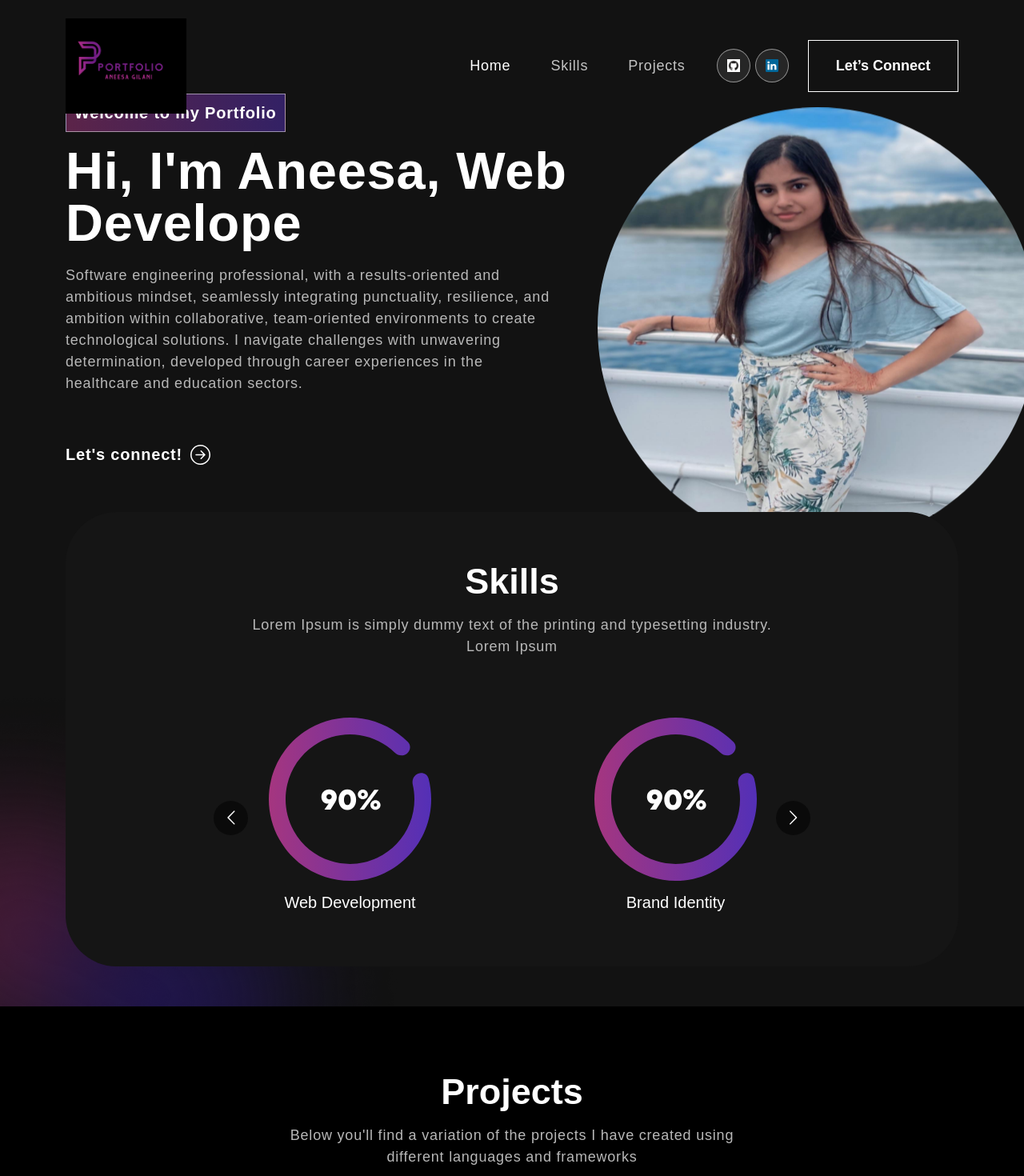
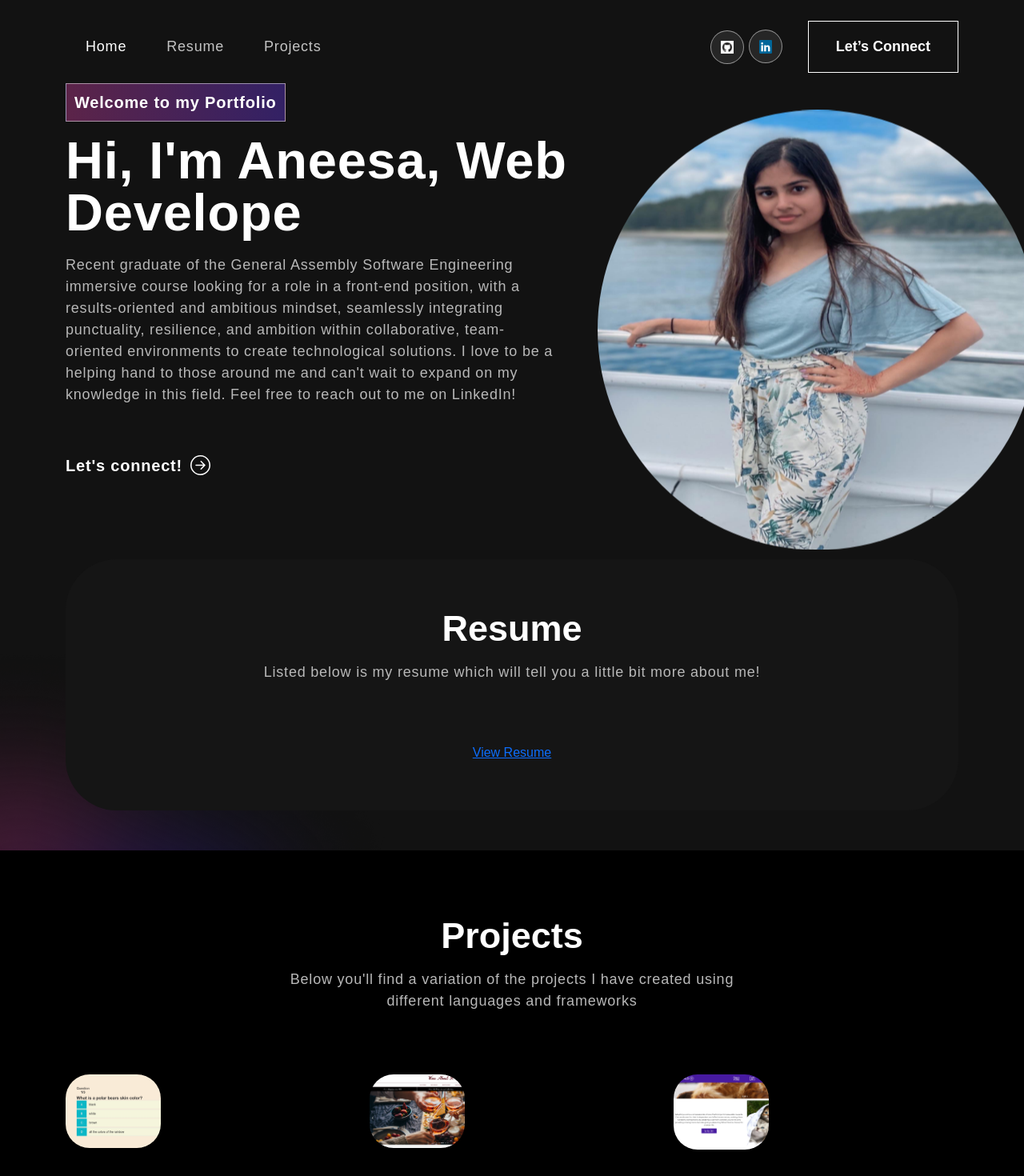
Before and after one commit to agilani14/aneesagilani.github.io, a React (Create React App) app in the folder portfolio/: page / in a window 1280 px wide. Shown: the top 1470 px of the page at 80% size. Built offline with nearby package versions, Linux system fonts and the light colour scheme.

Commit message:
update project and resume

```diff
--- a/portfolio/src/App.css
+++ b/portfolio/src/App.css
@@ -289,7 +289,7 @@ nav.navbar .navbar-toggler[aria-expanded="true"] .navbar-toggler-icon {
   border-radius: 64px;
   text-align: center;
   padding: 60px 50px;
-  margin-top: -60px;
+  margin-top: -1px;
 }
 .skill h2 {
 	font-size: 45px;
@@ -397,6 +397,8 @@ nav.navbar .navbar-toggler[aria-expanded="true"] .navbar-toggler-icon {
   overflow: hidden;
   margin-bottom: 24px;
 }
+
+
 .proj-imgbx::before {
   content: "";
   background: linear-gradient(90.21deg, #AA367C -5.91%, #4A2FBD 111.58%);
@@ -444,6 +446,7 @@ nav.navbar .navbar-toggler[aria-expanded="true"] .navbar-toggler-icon {
   z-index: -4;
 }
 
+
 .footer {
   padding: 0 0 30px 0;
   background-image: url('./components/img/footer-bg.png');
--- a/portfolio/src/components/Banner.js
+++ b/portfolio/src/components/Banner.js
@@ -47,7 +47,7 @@ export const Banner = () => {
           <Col xs={12} md={6} xl={7}>
             <span className="tagline"> Welcome to my Portfolio</span>
             <h1> {"Hi, I'm Aneesa,"}<span className="wrap"> {text} </span> </h1>
-            <p> Software engineering professional, with a results-oriented and ambitious mindset, seamlessly integrating punctuality, resilience, and ambition within collaborative, team-oriented environments to create technological solutions. I navigate challenges with unwavering determination, developed through career experiences in the healthcare and education sectors.</p>
+            <p> Recent graduate of the General Assembly Software Engineering immersive course looking for a role in a front-end position, with a results-oriented and ambitious mindset, seamlessly integrating punctuality, resilience, and ambition within collaborative, team-oriented environments to create technological solutions. I love to be a helping hand to those around me and can't wait to expand on my knowledge in this field. Feel free to reach out to me on LinkedIn!</p>
             <button onClick={() => console.log('connect')}>Let's connect!<ArrowRightCircle size = {25} /> </button>
           </Col>
           <Col xs={12} md={6} xl={5}>
--- a/portfolio/src/components/NavBar.js
+++ b/portfolio/src/components/NavBar.js
@@ -1,6 +1,6 @@
 import { useState, useEffect } from "react";
 import { Navbar, Nav, Container } from "react-bootstrap";
- import logo from '../components/img/logo.png';
+//  import logo from '../components/img/logo.png';
 import navIcon1 from '../components/img/nav-icon1.png';
 import navIcon2 from '../components/img/nav-icon2.svg';
 
@@ -31,26 +31,27 @@ export const NavBar = () => {
 
       <Navbar expand="md" className={scrolled ? "scrolled" : ""}>
         <Container>
-          <Navbar.Brand href="/">
-            {<img src={logo} alt="Logo" />}
-          </Navbar.Brand>
+          {/* <Navbar.Brand href="/"> */}
+            {/* {<img src={logo} alt="Logo" />} */}
+          {/* </Navbar.Brand> */}
           <Navbar.Toggle aria-controls="basic-navbar-nav">
             <span className="navbar-toggler-icon"></span>
           </Navbar.Toggle>
           <Navbar.Collapse id="basic-navbar-nav">
-            <Nav className="ms-auto">
+            <Nav>
               <Nav.Link href="#home" className={activeLink === 'home' ? 'active navbar-link' : 'navbar-link'} onClick={() => onUpdateActiveLink('home')}>Home</Nav.Link>
-              <Nav.Link href="#skills" className={activeLink === 'skills' ? 'active navbar-link' : 'navbar-link'} onClick={() => onUpdateActiveLink('skills')}>Skills</Nav.Link>
+              <Nav.Link href="#skills" className={activeLink === 'Resume' ? 'active navbar-link' : 'navbar-link'} onClick={() => onUpdateActiveLink('resume')}>Resume</Nav.Link>
               <Nav.Link href="#projects" className={activeLink === 'projects' ? 'active navbar-link' : 'navbar-link'} onClick={() => onUpdateActiveLink('projects')}>Projects</Nav.Link>
-            </Nav>
-            <Nav className="social-icons">
-            <span className="navbar-text">
+          </Nav>
+          <Nav className="ms-auto">
+            <Nav.Link href="#social-icons">
               <div className="social-icon">
                 <a href="https://github.com/agilani14"><img src={navIcon1} alt="Github" /></a>
                 <a href="https://www.linkedin.com/in/aneesa-gilani/"><img src={navIcon2} alt="Linked" /></a>
               </div>
-              </span>
-          </Nav>
+              </Nav.Link>
+           </Nav>
+
           <span className="navbar-text">
                 <button className="vvd"><span>Let’s Connect</span></button>
 
--- a/portfolio/src/components/Projects.js
+++ b/portfolio/src/components/Projects.js
@@ -1,33 +1,32 @@
-import { Col, Container, Tab, Row, Nav} from "react-bootstrap";
+import React from "react";
+import { Col, Container, Tab, Row, Nav } from "react-bootstrap";
 import { ProjectCard } from "./ProjectCard";
 import projImg1 from "../components/img/project-img1.png";
 import projImg2 from "../components/img/project-img2.png";
 import projImg3 from "../components/img/project-img3.png";
-// import colorSharp2 from "../components/img/color-sharp2.png";
-
 
 export const Projects = () => {
-
   const projects = [
     {
       title: "Trivia",
       description: "A short, but fun-filled trivia game created using HTML, CSS, and some JavaScript. This was one of the first projects built during the bootcamp",
       imgUrl: projImg1,
-      link: "basictriviagame.netlify.app",
+      link: "https://basictriviagame.netlify.app", // Updated link
     },
     {
       title: "WineAboutIt",
       description: "An e-commerce website dedicated to wine lovers created by me, along with three other teammates. This was created using Tailwinds CSS, React/Redux, Axios, Node.js",
       imgUrl: projImg2,
-      link: "https://wineaboutit.netlify.app/",
+      link: "https://wineaboutit.netlify.app",
     },
     {
       title: "PetPals",
       description: "This website was created during the final week of the bootcamp in a group of 7 people. It is an adoption website where you can theoretically search/filter through for any cat/dog that you might want. Created using Django, Python, Postgresql, React, and CSS",
       imgUrl: projImg3,
-      link: "https://sei-petpals.netlify.app/",
-    }
-  ]
+      link: "https://sei-petpals.netlify.app",
+    },
+  ];
+
   return (
     <section className="project" id="project">
       <Container>
@@ -35,44 +34,32 @@ export const Projects = () => {
           <Col>
             <h2>Projects</h2>
             <p>Below you'll find a variation of the projects I have created using different languages and frameworks</p>
-            <Tab.Container id = "projects-tabs" defaultActiveKey="first">
-            <Nav variant="pills" className="nav-pills mb-5 justify-content-center align-items-center"id="pills-tab">
-              {/* <Nav.Item> */}
-                {/* <Nav.Link eventKey = "first">Tab One</Nav.Link> */}
-              {/* </Nav.Item> */}
-              {/* <Nav.Item> */}
-                {/* <Nav.Link eventKey="second">Tab Two</Nav.Link> */}
-              {/* </Nav.Item> */}
-              {/* <Nav.Item> */}
-                {/* <Nav.Link eventKey="third"> */}
-                  {/* Tab Three */}
-                {/* </Nav.Link> */}
-              {/* </Nav.Item> */}
+            <Tab.Container id="projects-tabs" defaultActiveKey="first">
+              <Nav variant="pills" className="nav-pills mb-5 justify-content-center align-items-center" id="pills-tab">
+                {/* <Nav.Item>
+                  <Nav.Link eventKey="first">Tab One</Nav.Link>
+                </Nav.Item> */}
+                {/* Add more Nav.Item elements if needed */}
               </Nav>
               <Tab.Content>
                 <Tab.Pane eventKey="first">
                   <Row>
-                    {
-                      projects.map((project, index) => {
-                        return (
-                          <ProjectCard
-                            key={index}
-                            {...project}
-                          />
-                        )
-                      })
-                    }
-
+                    {projects.map((project, index) => (
+                      <Col key={index} xs={12} sm={8} md={8} lg={4} className="mb-3">
+                        <a href={project.link} target="_blank" rel="noopener noreferrer">
+                          <ProjectCard {...project} />
+                        </a>
+                      </Col>
+                    ))}
                   </Row>
                 </Tab.Pane>
-                <Tab.Pane eventKey="second">Loren Ipsum</Tab.Pane>
-                <Tab.Pane eventKey="thid">Loren Ipsum</Tab.Pane>
+                {/* Add more Tab.Pane elements if needed */}
               </Tab.Content>
-              </Tab.Container>
+            </Tab.Container>
           </Col>
         </Row>
       </Container>
       {/* <img className="background-image-right" src = {colorSharp2}> </img> */}
     </section>
-  )
-}
+  );
+};
--- a/portfolio/src/components/Skills.js
+++ b/portfolio/src/components/Skills.js
@@ -1,32 +1,16 @@
+import React, { useState } from "react";
 import { Container, Row, Col } from "react-bootstrap";
-import Carousel from "react-multi-carousel";
-import "react-multi-carousel/lib/styles.css";
-import meter1 from "../components/img/meter1.svg";
-import meter2 from "../components/img/meter2.svg";
-import meter3 from "../components/img/meter3.svg";
 import colorSharp from "../components/img/color-sharp.png";
 
 
 
-export const Skills = () => {
-  const responsive = {
-    superLargeDesktop: {
-      breakpoint: { max: 4000, min: 3000 },
-      items: 5
-    },
-    desktop: {
-      breakpoint: { max: 3000, min: 1024 },
-      items: 3
-    },
-    tablet: {
-      breakpoint: { max: 1024, min: 464 },
-      items: 2
-    },
-    mobile: {
-      breakpoint: { max: 464, min: 0 },
-      items: 1
-    }
-  };
+  export const Skills = () => {
+    const [resumeFile, setResumeFile] = useState(null);
+
+    const handleFileChange = (e) => {
+      const file = e.target.files[0];
+      setResumeFile(file);
+    };
 
   return (
     <section className="skill" id="skills">
@@ -35,28 +19,13 @@ export const Skills = () => {
           <Col>
             <div className="skill-bx">
               <h2>
-                Skills
+                Resume
               </h2>
-              <p> Lorem Ipsum is simply dummy text of the printing and typesetting industry.<br></br> Lorem Ipsum </p>
-              <Carousel responsive={responsive} infinite={true} className="skill-slider">
-                <div className="item">
-                  <img src={meter1} alt="Image" />
-                  <h5> Web Development</h5>
-                </div>
-                <div className="item">
-                  <img src={ meter2} alt="Image" />
-                  <h5> Brand Identity</h5>
-                </div>
-                <div className="item">
-                  <img src={meter3} alt="Image" />
-                  <h5> Logo Design</h5>
-                </div>
-                <div className="item">
-                  <img src={meter1} alt="Image" />
-                  <h5> Web Development</h5>
-                </div>
-              </Carousel>
-            </div>
+              <p> Listed below is my resume which will tell you a little bit more about me! </p>
+              <a href="file://Users/aneesagilani/Desktop/Resume.pdf" target="_blank" rel="noopener noreferrer">
+                  View Resume
+              </a>
+              </div>
           </Col>
         </Row>
       </Container>
```
